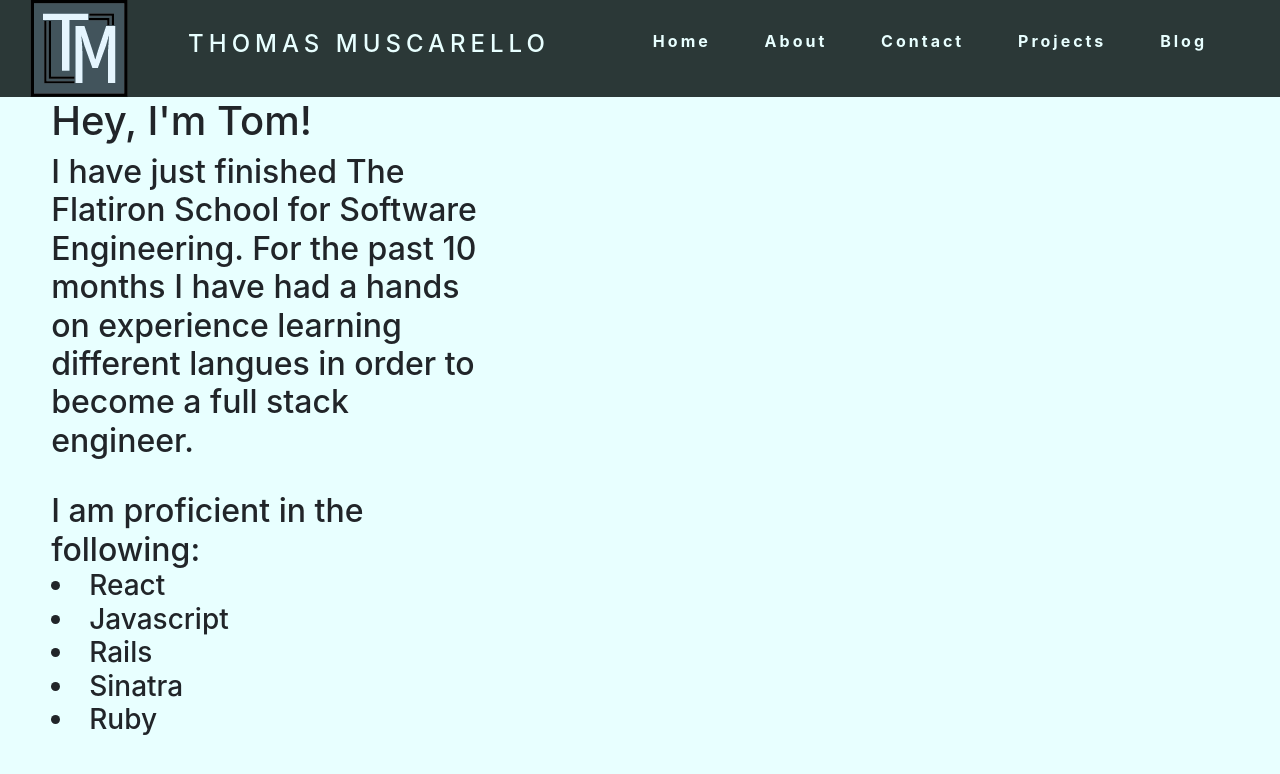
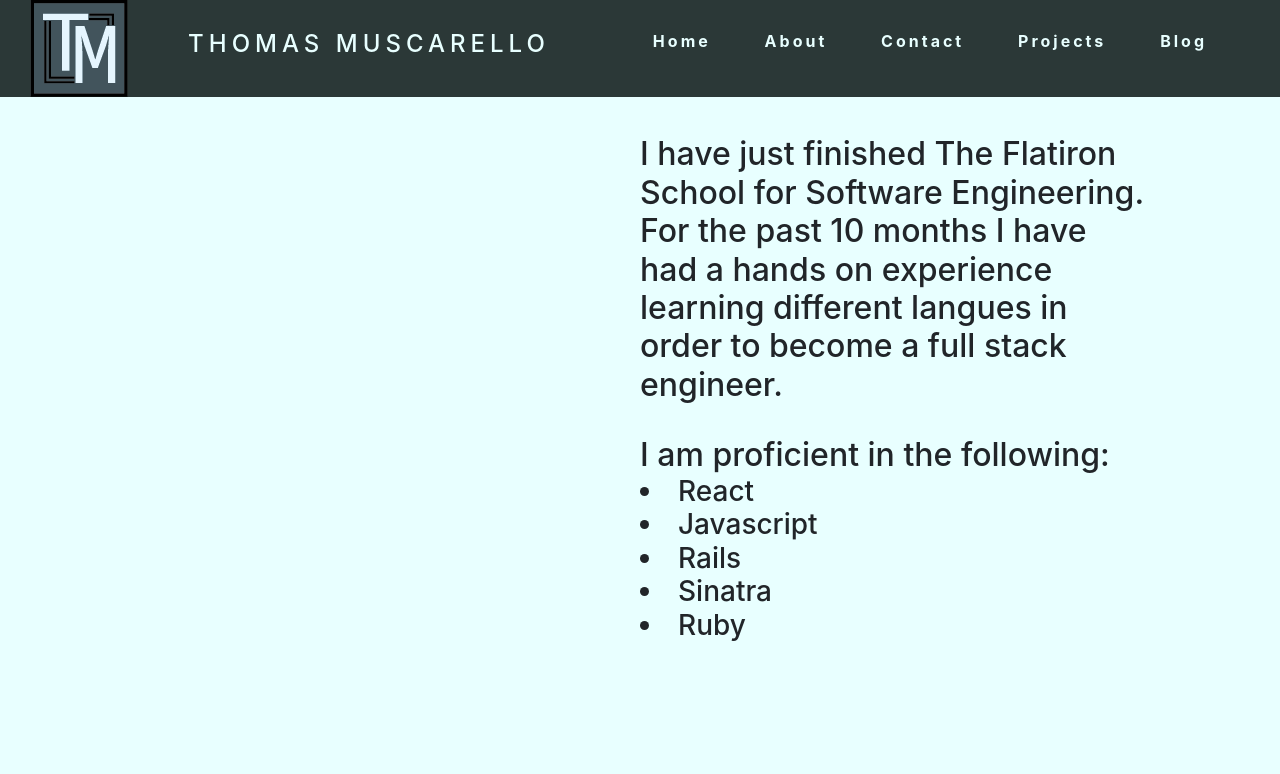
Before and after one commit to Thomas-Muscarello/website, a React (Create React App) app: page /about in a window 1280 px wide. Shown: the top 774 px of the page. Built offline with nearby package versions, Linux system fonts and the light colour scheme.

Commit message:
about styling

```diff
--- a/src/App.css
+++ b/src/App.css
@@ -118,8 +118,10 @@ body{
 }
 
 .about{
-  width: 500px;
-  padding-left: 4%;
+  width: 1150px;
+  padding-left: 50%;
+  text-align: flex;
+  padding-top: 3%;
 }
 
 .container_1{
--- a/src/components/About/index.js
+++ b/src/components/About/index.js
@@ -5,7 +5,6 @@ import React from 'react'
 const About = (props) =>{
     return(
          <div class="about">
-             <h1>Hey, I'm Tom!</h1>
              <h2> I have just finished The Flatiron School for Software Engineering. For the past 10 months I have had a hands on experience learning different langues in order to become a full stack engineer.</h2>
              <br/>
              <h2> I am proficient in the following:
```
